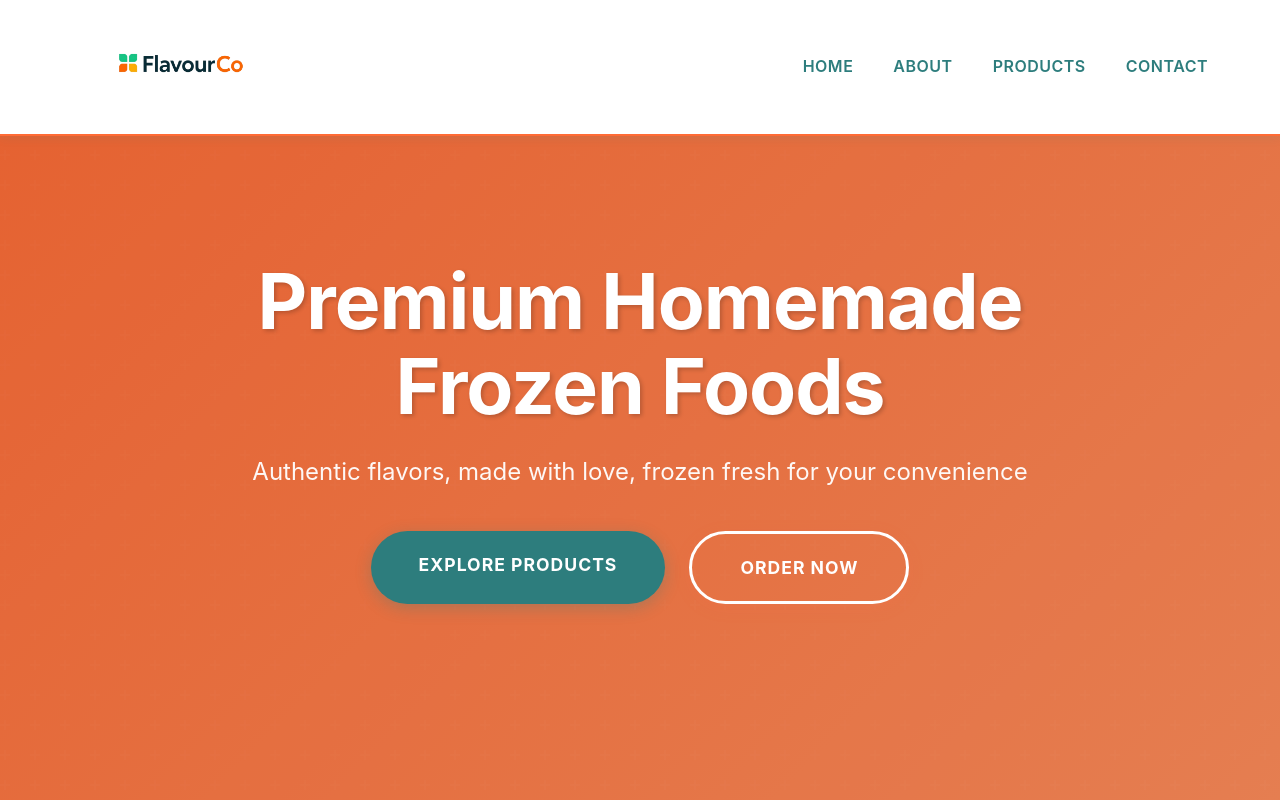
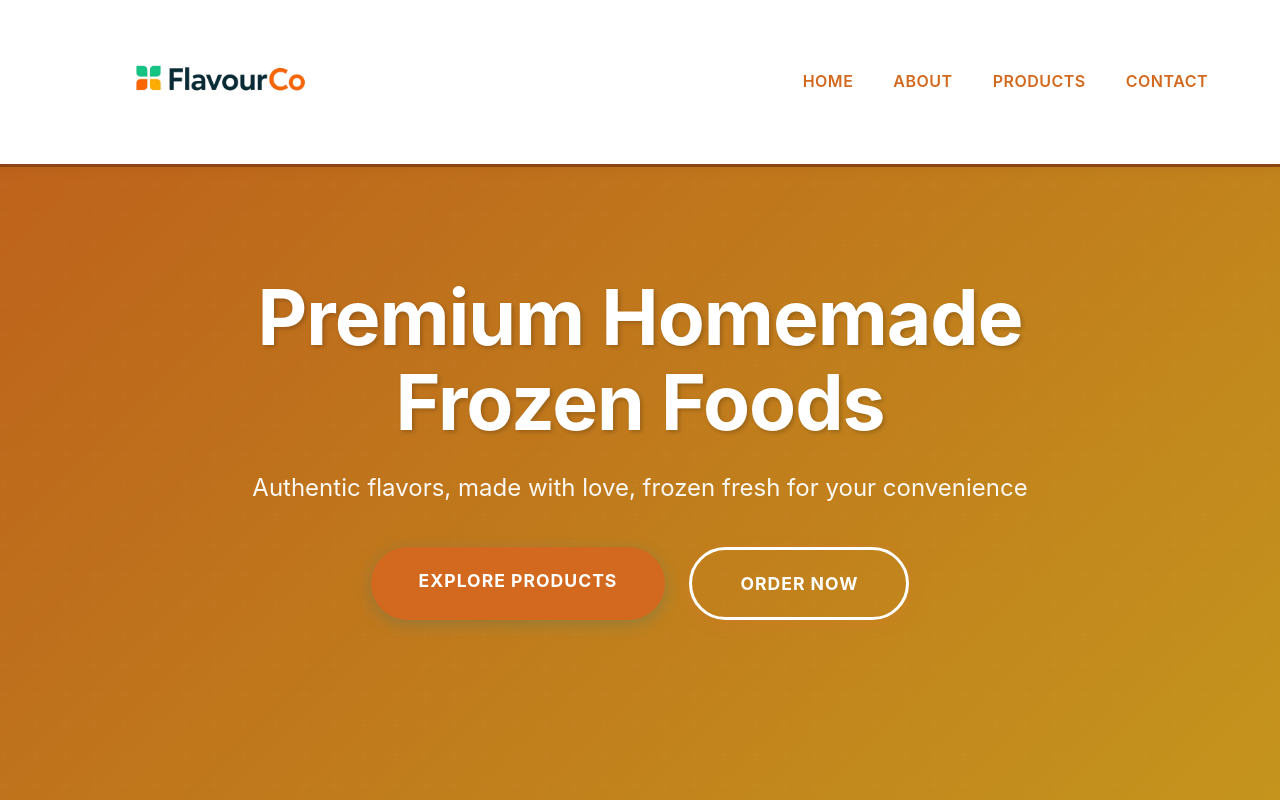
Before and after one commit to Temptingdude/FlavourCo, a React (Vite) app: page / in a window 1280 px wide. Shown: the top 800 px of the page. Built offline with nearby package versions, Linux system fonts and the light colour scheme.

Commit message:
Enlarge logo to 150px and use contrasting color theme so logo stands out

```diff
--- a/src/App.css
+++ b/src/App.css
@@ -12,10 +12,10 @@
   right: 0;
   background: var(--bg-light);
   backdrop-filter: blur(10px);
-  box-shadow: 0 2px 10px rgba(45, 125, 125, 0.1);
+  box-shadow: 0 2px 10px rgba(139, 69, 19, 0.1);
   z-index: 1000;
   transition: all 0.3s ease;
-  border-bottom: 2px solid var(--primary);
+  border-bottom: 3px solid var(--primary);
 }
 
 .header.scrolled {
@@ -26,13 +26,14 @@
   display: flex;
   justify-content: space-between;
   align-items: center;
-  padding: 0.5rem 0;
-  min-height: 120px;
+  padding: 0.2rem 0;
+  min-height: 160px;
 }
 
 .logo-img {
-  height: 110px;
-  max-height: 110px;
+  height: 150px;
+  max-height: 150px;
+  min-height: 150px;
   width: auto;
   object-fit: contain;
   transition: transform 0.3s ease;
@@ -85,10 +86,10 @@
   display: flex;
   align-items: center;
   justify-content: center;
-  background: linear-gradient(135deg, var(--primary) 0%, var(--primary-light) 100%);
+  background: linear-gradient(135deg, var(--bg-gradient-start) 0%, var(--bg-gradient-end) 100%);
   color: var(--text-on-dark);
   text-align: center;
-  padding: 8rem 2rem 4rem;
+  padding: 10rem 2rem 4rem;
   overflow: hidden;
 }
 
@@ -597,8 +598,9 @@ section {
 
 @media (max-width: 480px) {
   .logo-img {
-    height: 120px;
-    max-height: 120px;
+    height: 110px;
+    max-height: 110px;
+    min-height: 110px;
   }
 
   .nav-links {
--- a/src/index.css
+++ b/src/index.css
@@ -12,30 +12,30 @@
   --logo-blue: #42a5f5;
   --logo-yellow: #ffc107;
 
-  /* Primary Colors - Based on Logo Orange */
-  --primary: #ff6b35;
-  --primary-dark: #e55a2b;
-  --primary-light: #ff8c5a;
-  --primary-lighter: #ffb399;
+  /* Primary Colors - Complementary to Logo (Not matching) */
+  --primary: #8b4513;
+  --primary-dark: #6b3410;
+  --primary-light: #a0522d;
+  --primary-lighter: #cd853f;
 
-  /* Secondary Colors - Based on Logo Teal */
-  --secondary: #2d7d7d;
-  --secondary-dark: #1f5f5f;
-  --secondary-light: #3d9d9d;
+  /* Secondary Colors - Complementary Brown/Tan */
+  --secondary: #d2691e;
+  --secondary-dark: #b8860b;
+  --secondary-light: #daa520;
 
-  /* Accent Colors - From Logo */
-  --accent-green: #4caf50;
-  --accent-blue: #42a5f5;
-  --accent-yellow: #ffc107;
-  --accent-cream: #fff8f0;
-  --accent-warm: #ffe5d9;
+  /* Accent Colors - Warm Earth Tones */
+  --accent-green: #228b22;
+  --accent-blue: #4682b4;
+  --accent-yellow: #daa520;
+  --accent-cream: #fff8dc;
+  --accent-warm: #f5deb3;
 
-  /* Background Colors */
-  --bg-primary: #f5f5f5;
+  /* Background Colors - Light Neutral */
+  --bg-primary: #faf8f3;
   --bg-light: #ffffff;
   --bg-dark: #2a2d2e;
-  --bg-gradient-start: #ff6b35;
-  --bg-gradient-end: #ff8c5a;
+  --bg-gradient-start: #d2691e;
+  --bg-gradient-end: #daa520;
 
   /* Text Colors */
   --text-dark: #2a2d2e;
```
